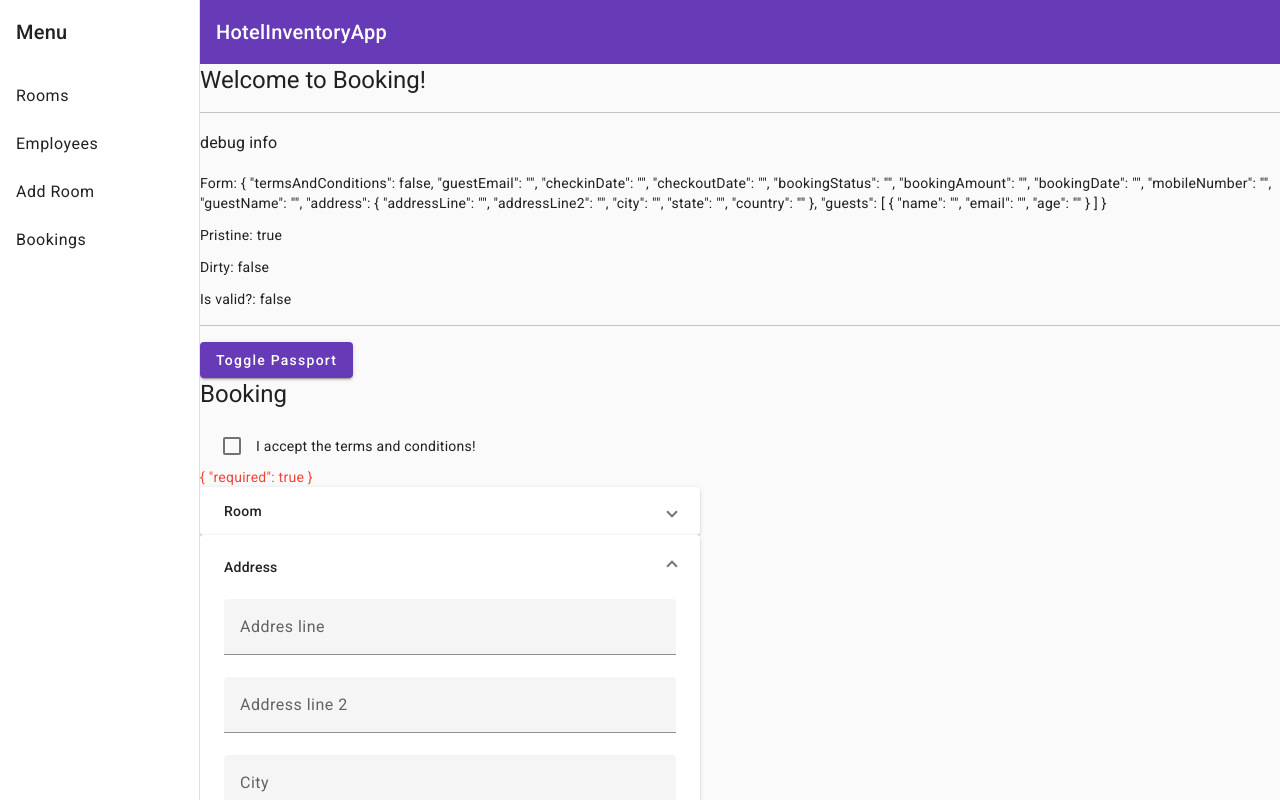
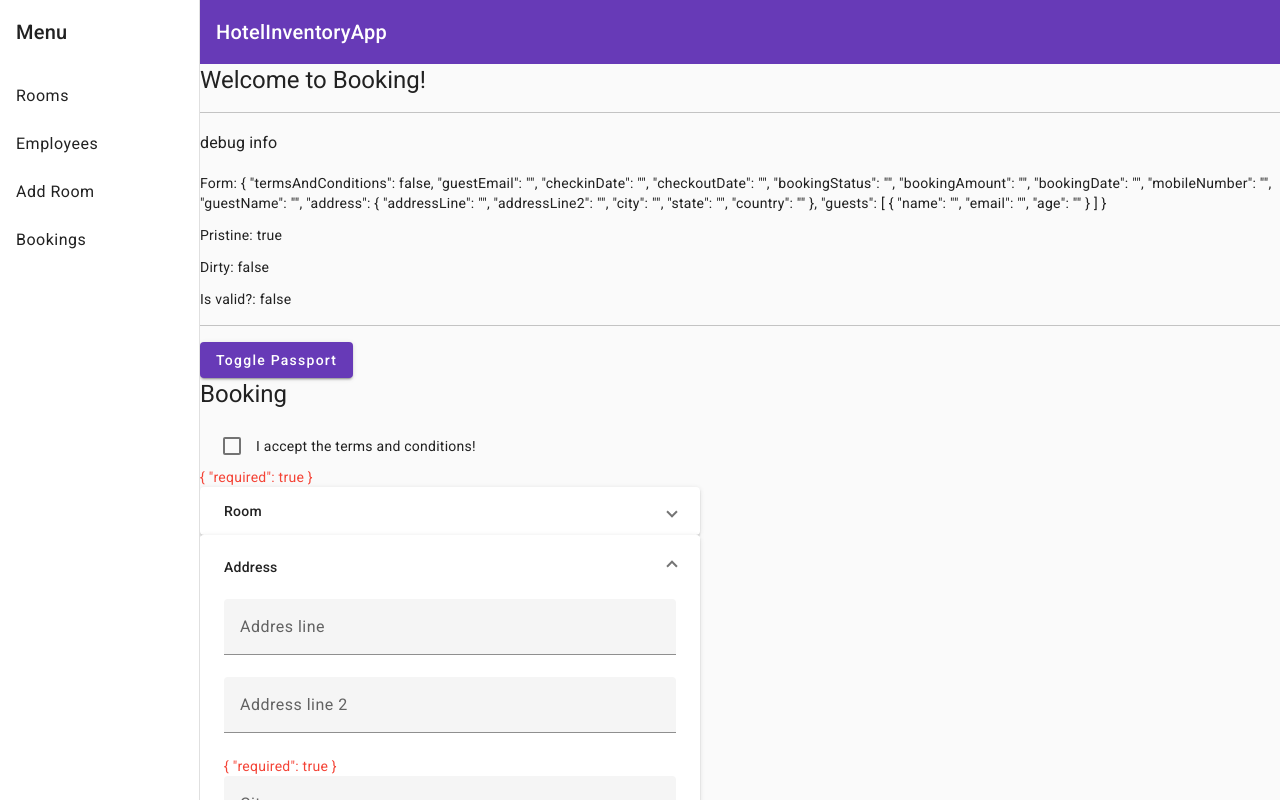
Before and after one commit to jerik609/HotelInventoryApp, an Angular app: page /booking in a window 1280 px wide. Both pictures are taken after a click on the button "Address". Built offline with nearby package versions, Linux system fonts and the light colour scheme.

Commit message:
validating control in a nested group

```diff
--- a/src/app/booking/booking.component.html
+++ b/src/app/booking/booking.component.html
@@ -165,6 +165,7 @@
                     >
                 </mat-form-field>
 
+                <mat-error *ngIf="bookingForm.get('address.city')?.invalid">{{ bookingForm.get('address.city')?.errors | json }}</mat-error>
                 <mat-form-field class="example-full-width">
                     <input
                         type="text"
--- a/src/app/booking/booking.component.ts
+++ b/src/app/booking/booking.component.ts
@@ -35,7 +35,7 @@ export class BookingComponent implements OnInit {
       address: this.formBuilder.group({
         addressLine: [''],
         addressLine2: [''],
-        city: [''],
+        city: ['', [Validators.required]],
         state: [''],
         country: [''],
       }),
```
